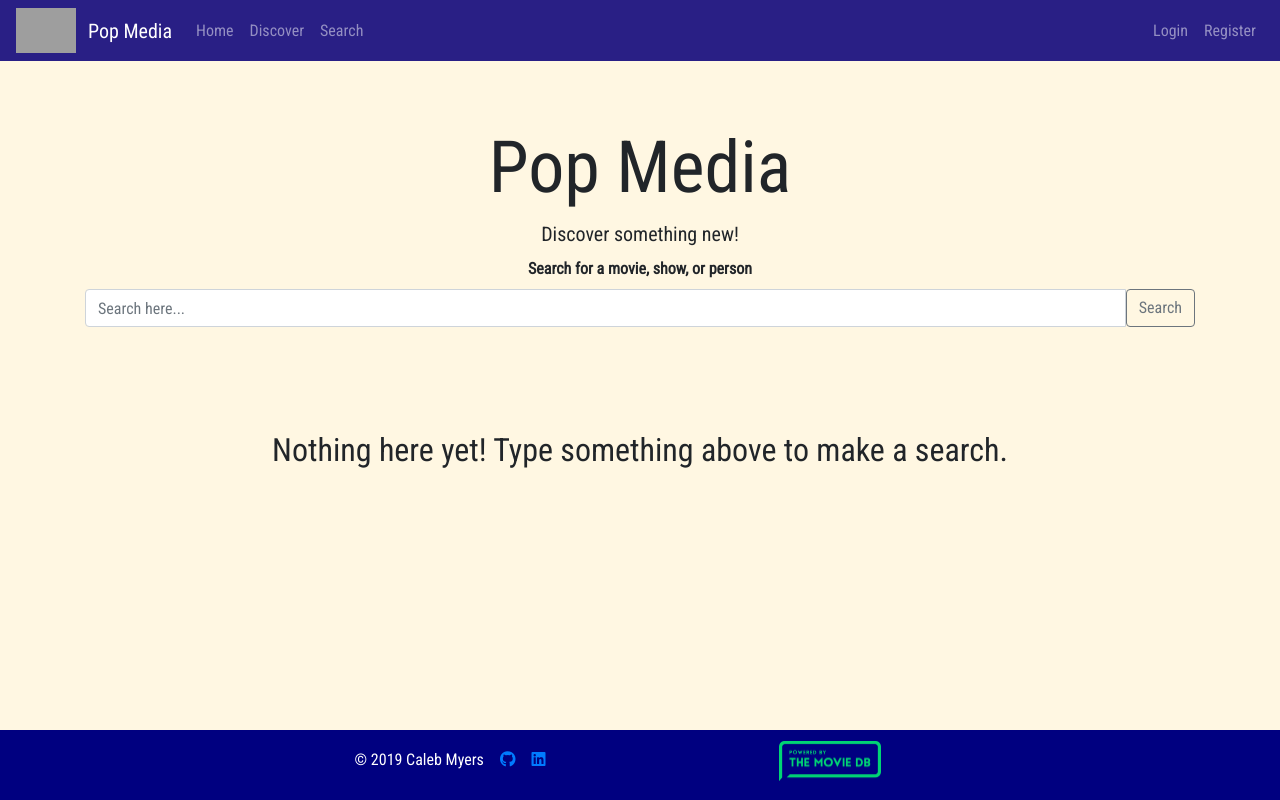
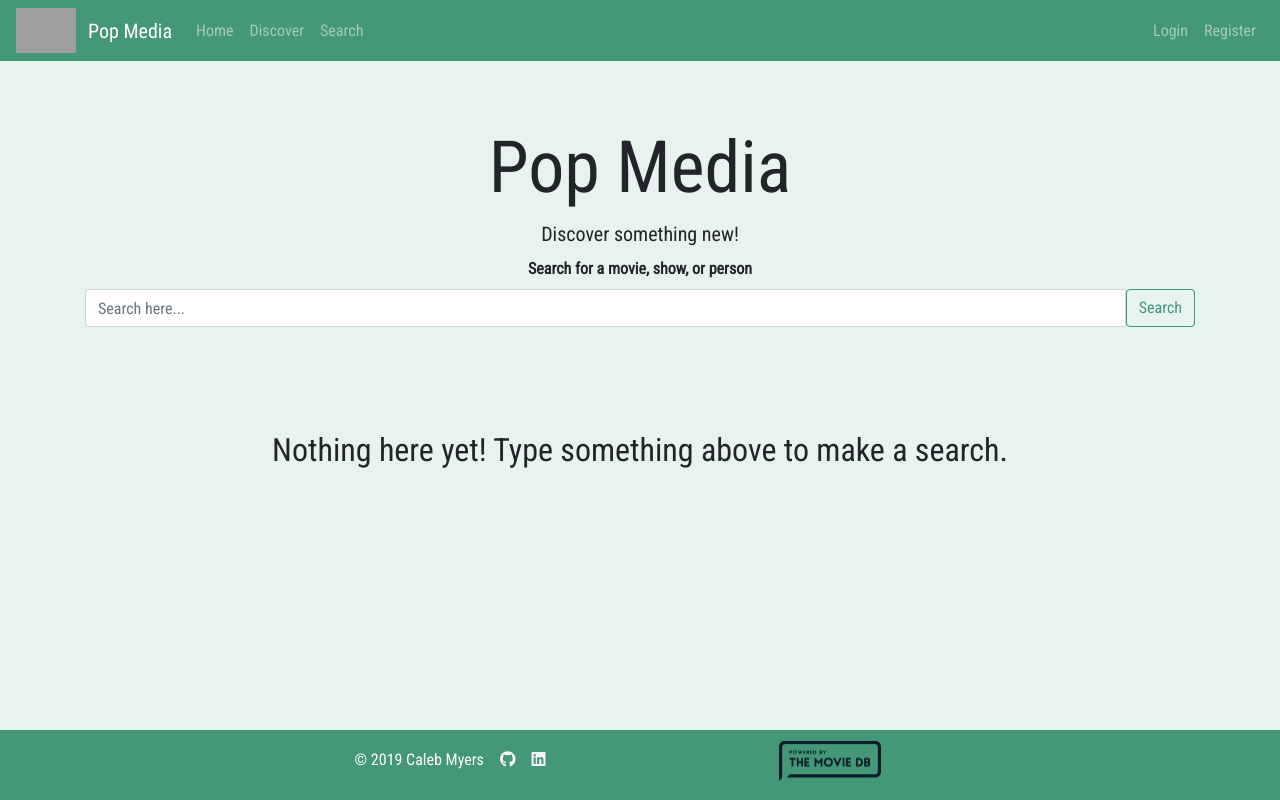
Before and after one commit to caleblmyers/find-a-flick, a React (Create React App) app in the folder client/: page /results in a window 1280 px wide. Built offline with nearby package versions, Linux system fonts and the light colour scheme; grey boxes are pictures that could not be loaded; a web font is replaced by a local one.

Commit message:
Adjusted color scheme

```diff
--- a/client/src/components/App/App.css
+++ b/client/src/components/App/App.css
@@ -40,7 +40,6 @@
 }
 .jumbotron {
   background-color: inherit;
-  background-color: #fff7e2;
 }
 .bg-purple-xlt {
   background-color: #e1e9ff;
@@ -60,8 +59,9 @@
 .text-teal {
   color: #e0ffd4;
 }
-.bg-popcorn {
-  background-color: #fff7e2
+.bg-beige {
+  /* background-color: #f5e7d0 */
+  background-color: #e8f2ee;
 }
 .text-popcorn {
   color: #fff3d4
@@ -72,3 +72,39 @@
 .text-red-lt {
   color: #ff447f
 }
+.nav-bg {
+  background-color: #449878;
+}
+.bg-light-green {
+  background-color: #7fc2a8
+}
+.nav-pills .nav-link.active {
+  background-color: #449878;
+}
+a {
+  color: #449878;
+}
+a:hover {
+  color: #28644c;
+}
+.btn-outline-secondary {
+  border-color: #449878;
+  color: #449878;
+}
+.btn-outline-secondary:hover {
+  border-color: #449878;
+  color: #f5f5f5;
+  background-color: #449878;
+}
+.bg-purple {
+  background-color: #352352;
+}
+.btn-outline-dark {
+  border-color: #352352;
+  color: #352352
+}
+.btn-outline-dark:hover {
+  border-color: #352352;
+  background-color: #352352;
+  color: #f5f5f5;
+}
--- a/client/src/components/App/App.js
+++ b/client/src/components/App/App.js
@@ -58,10 +58,10 @@ class App extends Component {
     return (
       <AuthContext.Provider value={this.state.auth}>
         <Provider store={store}>
-          <div className='App bg-popcorn text-roboto-sm position-relative'>
+          <div className='App bg-beige text-roboto-sm position-relative'>
             <Navigation />
             {/* <SideNav /> */}
-            <div className="bg-popcorn" id="app-body">
+            <div className="bg-beige" id="app-body">
               <Switch className="mb-5">
                 <Route exact path='/' component={Home} />
                 <Route path='/discover' component={Discover} />
--- a/client/src/components/Footer/index.js
+++ b/client/src/components/Footer/index.js
@@ -5,7 +5,7 @@ import LogoTmdb from '../../img/tmdb.png'
 
 const Footer = () => {
   return (
-    <footer className="Footer">
+    <footer className="Footer nav-bg">
       <div className="container text-white" id="footer-row">
         <div className="row h-100">
           <div className="col-8 col-md-4 h-100 ml-auto">
--- a/client/src/components/Footer/style.css
+++ b/client/src/components/Footer/style.css
@@ -1,12 +1,12 @@
 .Footer {
   margin-top: 10%;
-  background-color: navy;
   position: absolute;
   left: 0;
   bottom: 0;
   width: 100%;
   height: 70px;
   line-height: 60px;
+  color: #f5f5f5;
 }
 
 #tmdb-logo {
@@ -16,3 +16,6 @@
 #footer-row {
   height: 100%;
 }
+i {
+  color: #f5f5f5;
+}
--- a/client/src/components/Loader/index.js
+++ b/client/src/components/Loader/index.js
@@ -6,9 +6,9 @@ const Loader = () => {
   return (
     <div className="align-center" id="loader">
       <div className="bounce-loader mt-4">
-        <span></span>
-        <span></span>
-        <span></span>
+        <span className="nav-bg"></span>
+        <span className="bg-light-green"></span>
+        <span className="nav-bg"></span>
       </div>
     </div>
   )
--- a/client/src/components/Loader/style.css
+++ b/client/src/components/Loader/style.css
@@ -19,7 +19,7 @@
 }
 .bounce-loader > span {
   display: inline-block;
-  background-color: purple;
+  /* background-color: purple; */
   height: 0;
   width: 0;
   border-radius: 50%;
@@ -28,7 +28,7 @@
   animation: bounce 0.9s infinite alternate;
 }
 .bounce-loader > span:nth-child(2) {
-  background-color: palevioletred;
+  /* background-color: palevioletred; */
   animation-delay: 0.3s;
 }
 .bounce-loader > span:nth-child(3) {
--- a/client/src/components/Navigation/index.js
+++ b/client/src/components/Navigation/index.js
@@ -20,7 +20,7 @@ class Navigation extends Component {
     const targetClass = `collapse navbar-collapse ${!collapsed && 'show'}`
 
     return (
-      <div className='Navigation sticky-top bg-navy'>
+      <div className='Navigation sticky-top nav-bg'>
         <nav className='navbar navbar-dark navbar-expand-lg'>
           <img className="brand-img" src={Popcorn} alt="Pop Media"/>
           <Link className='navbar-brand' to='/'>Pop Media</Link>
--- a/client/src/components/Navigation/style.css
+++ b/client/src/components/Navigation/style.css
@@ -1,5 +1,5 @@
 .Navigation {
-  color: white;
+  color: #f5f5f5;
   /* min-height: 70px; */
 }
 
--- a/client/src/components/ResultsGrid/index.js
+++ b/client/src/components/ResultsGrid/index.js
@@ -60,7 +60,7 @@ function ResultsGrid(props) {
     <div className="ResultsGrid row no-gutters justify-content-center">
       {props.results.map(result => (
         <div className="col-6 col-md-4 col-lg-6 col-xl-3 p-3" key={result.id}>
-          <div className="card border-dark rounded bg-blue-lt mb-3">
+          <div className="card border-dark rounded bg-light-grey mb-3">
             <div className="row no-gutters">
               <div className="col-12 col-lg-5">
                 <img
--- a/client/src/pages/Account/index.js
+++ b/client/src/pages/Account/index.js
@@ -219,7 +219,7 @@ class Account extends Component {
               <div className="row">
                 {movies.map(movie => (
                   <div className="col-6 col-lg-3" key={movie.id}>
-                    <div className="card border-secondary rounded bg-blue-lt mb-3">
+                    <div className="card border-secondary rounded bg-light-grey mb-3">
                       <div className="card-body">
                         <h6 className="card-title">{movie.title}</h6>
                         {/* <p className="mb-0">Added:</p>
@@ -238,7 +238,7 @@ class Account extends Component {
               <div className="row">
                 {shows.map(show => (
                   <div className="col-6 col-lg-3" key={show.id}>
-                    <div className="card border-secondary rounded bg-blue-lt mb-3">
+                    <div className="card border-secondary rounded bg-light-grey mb-3">
                       <div className="card-body">
                         <h6 className="card-title">{show.title}</h6>
                         {/* <p className="mb-0">Added:</p>
@@ -257,7 +257,7 @@ class Account extends Component {
               <div className="row">
                 {people.map(person => (
                   <div className="col-6 col-lg-3" key={person.id}>
-                    <div className="card border-secondary rounded bg-blue-lt mb-3">
+                    <div className="card border-secondary rounded bg-light-grey mb-3">
                       <div className="card-body">
                         <h6 className="card-title">{person.title}</h6>
                         {/* <p className="mb-0">Added:</p>
@@ -276,7 +276,7 @@ class Account extends Component {
               <div className="row">
                 {comments.map(comment => (
                   <div className="col-6 col-lg-3" key={comment.id}>
-                    <div className="card border-secondary rounded bg-blue-lt mb-3">
+                    <div className="card border-secondary rounded bg-light-grey mb-3">
                       <div className="card-body">
                         <h6 className="card-title">{comment.body}</h6>
                         {/* <p className="mb-0">Added:</p>
--- a/client/src/pages/Details/index.js
+++ b/client/src/pages/Details/index.js
@@ -778,7 +778,7 @@ class Details extends Component {
                             />
                           </div>
                           <div className="form-group mb-3">
-                            <button className='btn btn-success float-right' type='submit'>Post</button>
+                            <button className='btn btn-outline-dark float-right' type='submit'>Post</button>
                           </div>
                         </form>
                       </div>
@@ -794,7 +794,7 @@ class Details extends Component {
                     {comments[0] ? (
                       comments.map(comment => (
                         <div className="col-12 p-2" key={comment.id}>
-                          <div className="card bg-dark text-white text-left">
+                          <div className="card bg-purple text-white text-left">
                             <div className="card-header">
                               <Gravatar className="rounded-circle" email={comment.userName} size={30} /> {comment.userName}
                               {(user && user.id === comment.userId) &&
--- a/client/src/pages/Details/style.css
+++ b/client/src/pages/Details/style.css
@@ -23,9 +23,13 @@
   color: white;
   border-radius: 10px;
 }
+
 .bg-light-grey {
-  background-color: rgb(170, 170, 170);
+  /* background-color: rgb(170, 170, 170); */
+  /* background-color: #f2ebe8; */
+  background-color: #a2ccbb;
 }
+
 #cast-container {
   border-radius: 10px;
   min-height: 295px;
```
Also changed, not shown: client/src/img/tmdb.png.
